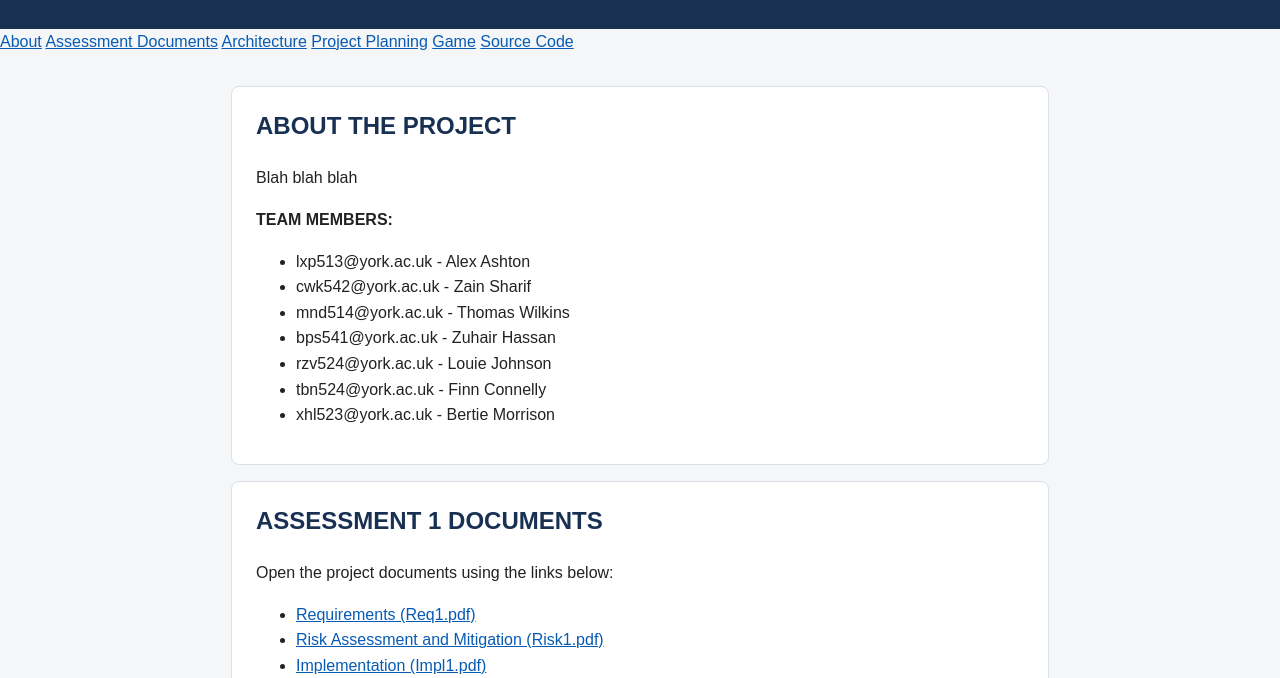
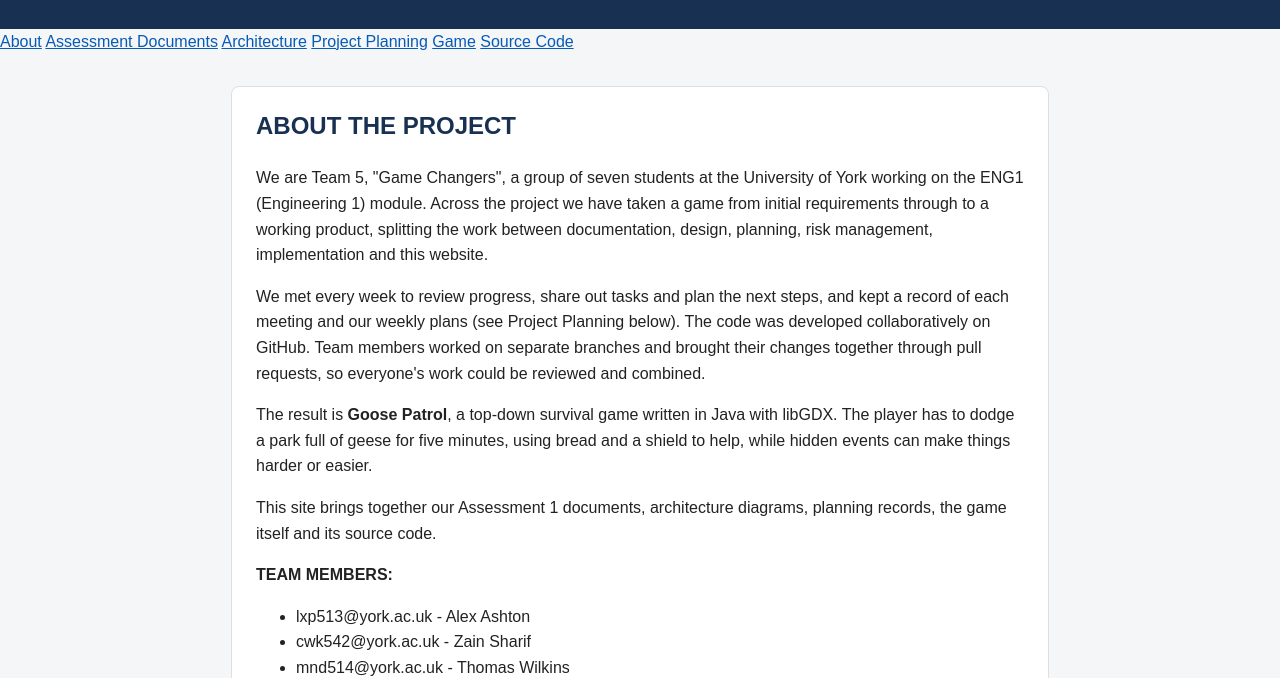
Before and after one commit to mnd514-cloud/GameChangersGooseGame, a plain HTML site: page index.html in a window 1280 px wide. Shown: the part 117-795 px from the top of the page. Drawn offline with Linux system fonts and the light colour scheme.

Commit message:
Enhance project description in index.html
Expanded the project description to include team details, project processes, and game information.

```diff
--- a/index.html
+++ b/index.html
@@ -25,7 +25,24 @@
   <main>
     <section id="about">
       <h2>ABOUT THE PROJECT</h2>
-      <p>Blah blah blah</p>
+      <p>We are Team 5, "Game Changers", a group of seven students at the University of York
+  		working on the ENG1 (Engineering 1) module. Across the project we have taken a game
+  		from initial requirements through to a working product, splitting the work between
+  		documentation, design, planning, risk management, implementation and this website.
+		</p>
+		<p>We met every week to review progress, share out tasks and plan the next steps, and
+  		kept a record of each meeting and our weekly plans (see Project Planning below).
+  		The code was developed collaboratively on GitHub. Team members worked on separate
+  		branches and brought their changes together through pull requests, so everyone's
+  		work could be reviewed and combined.
+		</p>
+		<p>The result is <strong>Goose Patrol</strong>, a top-down survival game written in Java
+  		with libGDX. The player has to dodge a park full of geese for five minutes, using
+  		bread and a shield to help, while hidden events can make things harder or easier.
+		</p>
+		<p>This site brings together our Assessment 1 documents, architecture diagrams,
+  		planning records, the game itself and its source code.
+		</p>
       <p><strong>TEAM MEMBERS:</strong></p>
       <ul>
         <li> lxp513@york.ac.uk - Alex Ashton </li>
```
